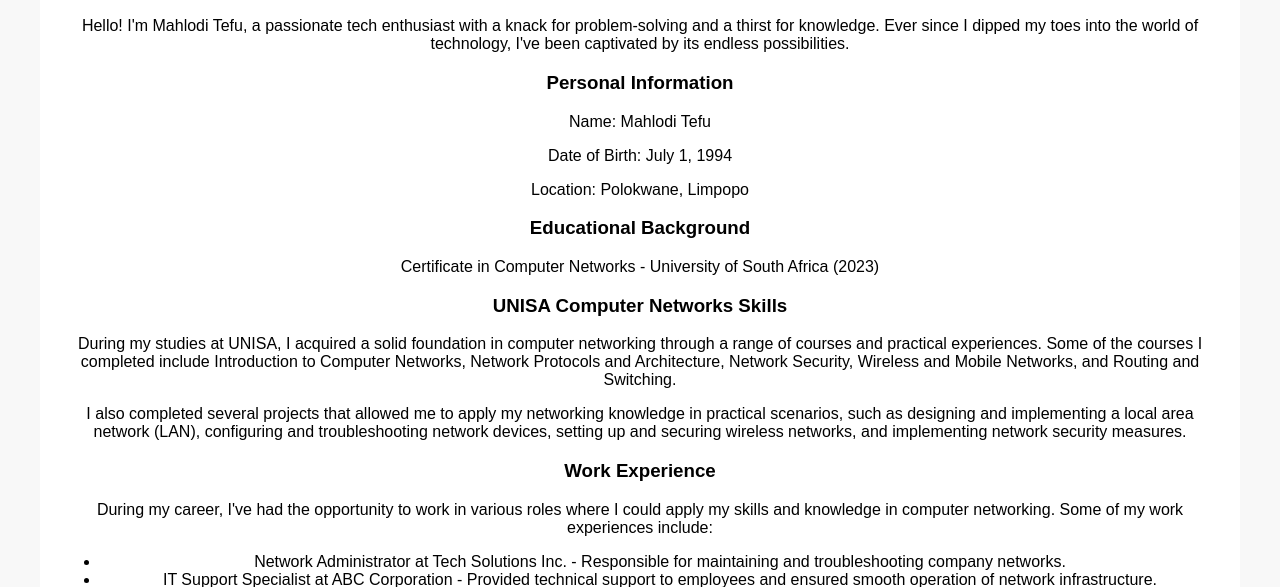
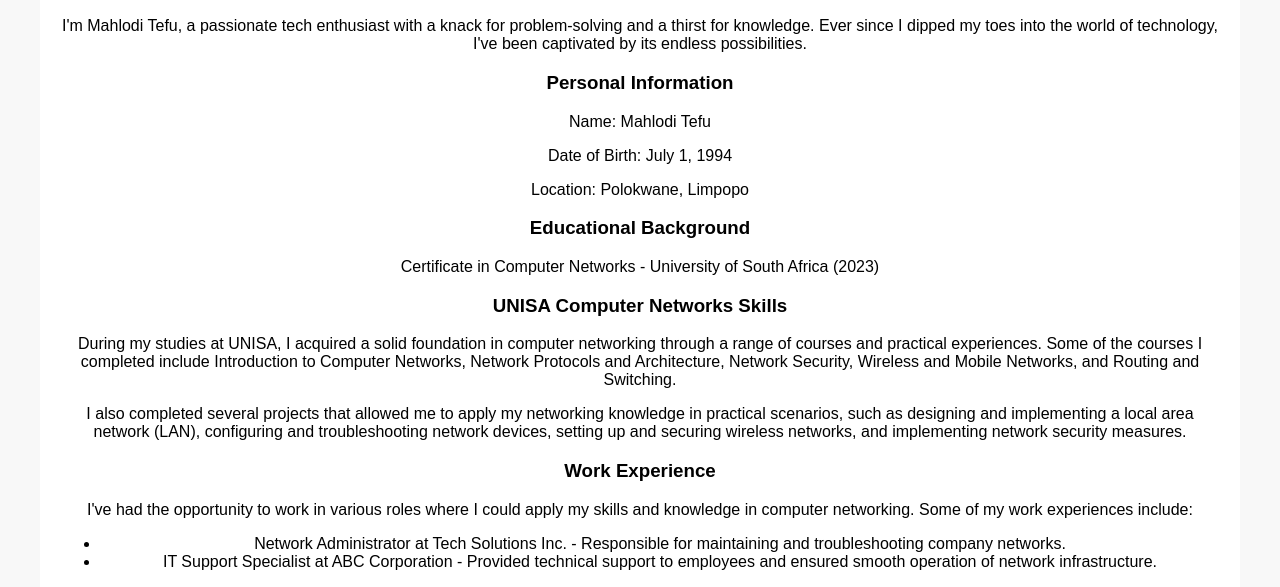
Before and after one commit to emmission/my-coding-repository, a plain HTML site: page about.html in a window 1280 px wide. Shown: the part 231-818 px from the top of the page. Drawn offline with Linux system fonts and the light colour scheme.

Commit message:
about me

```diff
--- a/about.html
+++ b/about.html
@@ -24,7 +24,7 @@
     <div class="container">
         <section class="about">
             <h2>About Me</h2>
-            <p>Hello! I'm Mahlodi Tefu, a passionate tech enthusiast with a knack for problem-solving and a thirst for knowledge. Ever since I dipped my toes into the world of technology, I've been captivated by its endless possibilities.</p>
+            <p> I'm Mahlodi Tefu, a passionate tech enthusiast with a knack for problem-solving and a thirst for knowledge. Ever since I dipped my toes into the world of technology, I've been captivated by its endless possibilities.</p>
 
             <!-- Personal Information -->
             <h3>Personal Information</h3>
@@ -44,7 +44,7 @@
 
             <!-- Work Experience -->
             <h3>Work Experience</h3>
-            <p>During my career, I've had the opportunity to work in various roles where I could apply my skills and knowledge in computer networking. Some of my work experiences include:</p>
+            <p> I've had the opportunity to work in various roles where I could apply my skills and knowledge in computer networking. Some of my work experiences include:</p>
             <ul>
                 <li>Network Administrator at Tech Solutions Inc. - Responsible for maintaining and troubleshooting company networks.</li>
                 <li>IT Support Specialist at ABC Corporation - Provided technical support to employees and ensured smooth operation of network infrastructure.</li>
```
